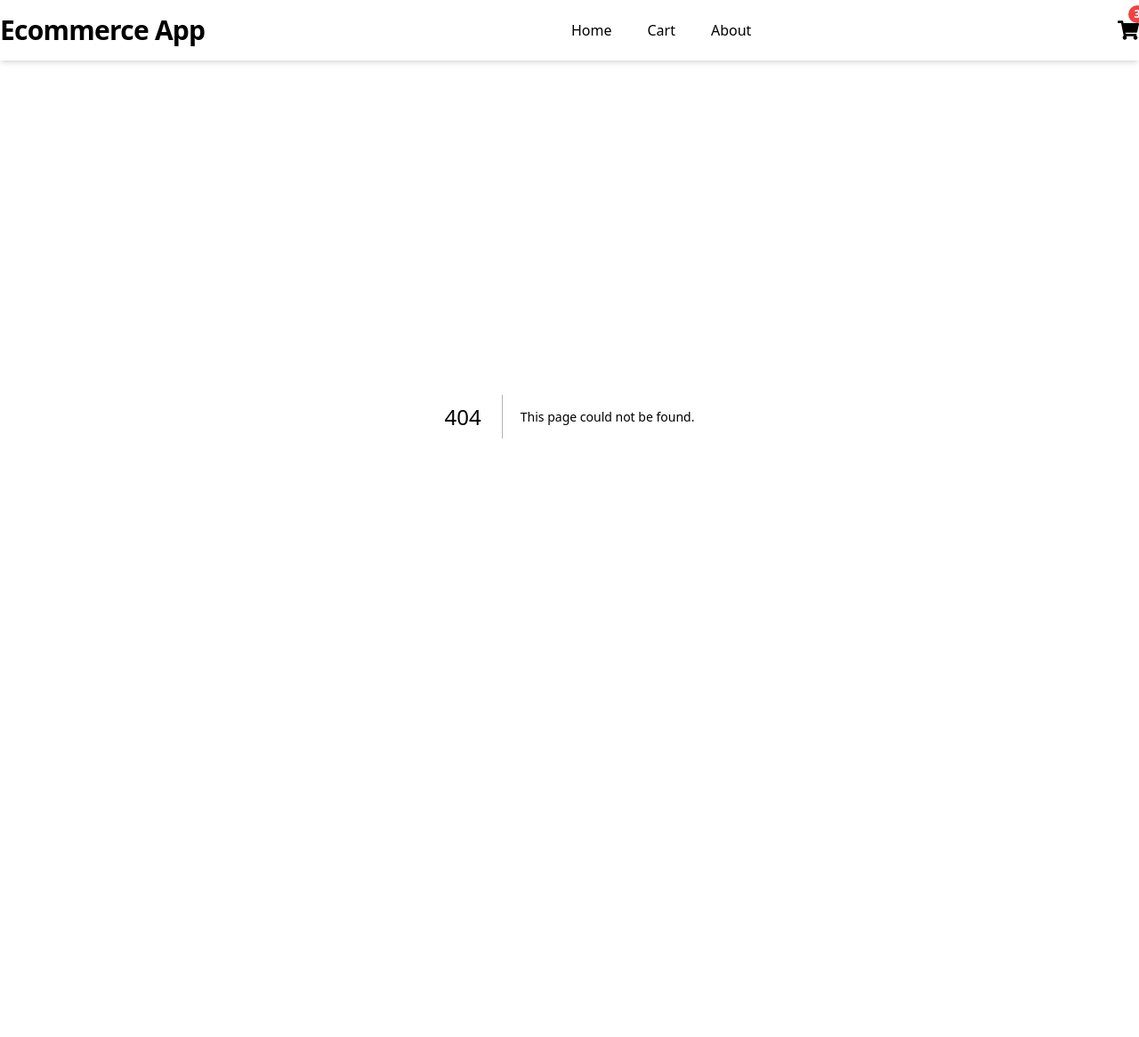
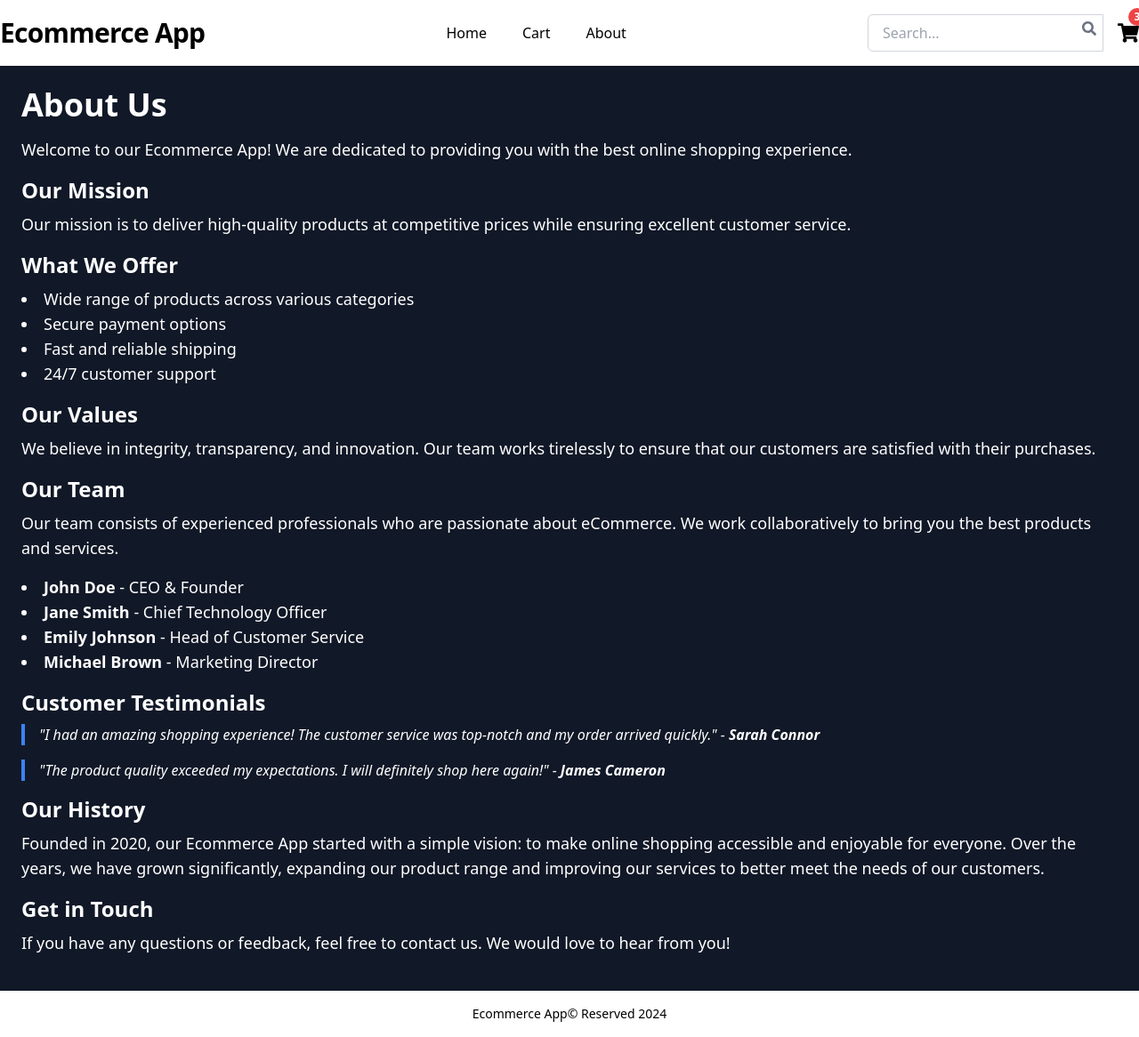
Before and after one commit to amanvir-singh/ecommerce_next, a Next.js app: page /about in a window 1280 px wide. Before the commit this address had no page. Shown: the whole page at 89% size. Before the commit the page ends 868 px from the top, so only its background shows below. Built offline with nearby package versions, Linux system fonts and the light colour scheme.

Commit message:
Added Footer and About Page

```diff
--- /dev/null
+++ b/src/app/about/page.tsx
@@ -0,0 +1,60 @@
+
+const About = () => {
+  return (
+    <div className="container mx-auto p-6 bg-gray-900 text-white">
+      <h1 className="text-4xl font-bold mb-4">About Us</h1>
+      <p className="text-lg mb-4">
+        Welcome to our Ecommerce App! We are dedicated to providing you with the best online shopping experience.
+      </p>
+
+      <h2 className="text-2xl font-semibold mb-2">Our Mission</h2>
+      <p className="text-lg mb-4">
+        Our mission is to deliver high-quality products at competitive prices while ensuring excellent customer service.
+      </p>
+
+      <h2 className="text-2xl font-semibold mb-2">What We Offer</h2>
+      <ul className="list-disc list-inside text-lg mb-4">
+        <li>Wide range of products across various categories</li>
+        <li>Secure payment options</li>
+        <li>Fast and reliable shipping</li>
+        <li>24/7 customer support</li>
+      </ul>
+
+      <h2 className="text-2xl font-semibold mb-2">Our Values</h2>
+      <p className="text-lg mb-4">
+        We believe in integrity, transparency, and innovation. Our team works tirelessly to ensure that our customers are satisfied with their purchases.
+      </p>
+
+      <h2 className="text-2xl font-semibold mb-2">Our Team</h2>
+      <p className="text-lg mb-4">
+        Our team consists of experienced professionals who are passionate about eCommerce. We work collaboratively to bring you the best products and services.
+      </p>
+      <ul className="list-disc list-inside text-lg mb-4">
+        <li><strong>John Doe</strong> - CEO & Founder</li>
+        <li><strong>Jane Smith</strong> - Chief Technology Officer</li>
+        <li><strong>Emily Johnson</strong> - Head of Customer Service</li>
+        <li><strong>Michael Brown</strong> - Marketing Director</li>
+      </ul>
+
+      <h2 className="text-2xl font-semibold mb-2">Customer Testimonials</h2>
+      <blockquote className="border-l-4 border-blue-500 pl-4 italic mb-4">
+      &quot;I had an amazing shopping experience! The customer service was top-notch and my order arrived quickly.&quot; - <strong>Sarah Connor</strong>
+      </blockquote>
+      <blockquote className="border-l-4 border-blue-500 pl-4 italic mb-4">
+      &quot;The product quality exceeded my expectations. I will definitely shop here again!&quot; - <strong>James Cameron</strong>
+      </blockquote>
+
+      <h2 className="text-2xl font-semibold mb-2">Our History</h2>
+      <p className="text-lg mb-4">
+        Founded in 2020, our Ecommerce App started with a simple vision: to make online shopping accessible and enjoyable for everyone. Over the years, we have grown significantly, expanding our product range and improving our services to better meet the needs of our customers.
+      </p>
+
+      <h2 className="text-2xl font-semibold mb-2">Get in Touch</h2>
+      <p className="text-lg mb-4">
+        If you have any questions or feedback, feel free to contact us. We would love to hear from you!
+      </p>
+    </div>
+  );
+};
+
+export default About;
--- /dev/null
+++ b/src/app/components/Footer.tsx
@@ -0,0 +1,13 @@
+const Footer = () => {
+  return (
+    <footer className="py-4 bg-white shadow-md dark:bg-white-800 ">
+      <div className="container mx-auto">
+        <p className="text-sm text-black text-center">
+        Ecommerce App© Reserved 2024
+        </p>
+      </div>
+    </footer>
+  );
+};
+
+export default Footer;
--- a/src/app/components/Header.tsx
+++ b/src/app/components/Header.tsx
@@ -1,11 +1,17 @@
-"use client"
+"use client";
 import Link from 'next/link';
-import { FaShoppingCart } from 'react-icons/fa';
+import { FaShoppingCart, FaSearch } from 'react-icons/fa';
 import { useState } from 'react';
 
 const Header = () => {
+  const [cartItems, setCartItems] = useState(3);
+  const [searchQuery, setSearchQuery] = useState('');
 
-  const [cartItems, setCartItems] = useState(3);
+  const handleSearch = (e: React.FormEvent<HTMLFormElement>) => {
+    e.preventDefault();
+    // Implement search functionality here
+    console.log("Searching for:", searchQuery);
+  };
 
   return (
     <header className="py-4 bg-white shadow-md dark:bg-white-800">
@@ -35,7 +41,21 @@ const Header = () => {
             About
           </Link>
         </nav>
-        <Link href="/cart" className="relative flex items-center text-black hover:opacity-75 transition duration-300">
+
+        <form onSubmit={handleSearch} className="flex items-center relative">
+          <input
+            type="text"
+            placeholder="Search..."
+            value={searchQuery}
+            onChange={(e) => setSearchQuery(e.target.value)}
+            className="border border-gray-300 rounded-l-md py-2 px-4 focus:outline-none focus:ring-2 focus:ring-blue-500"
+          />
+          <button type="submit" className="absolute right-0 top-0 mt-2 mr-2">
+            <FaSearch className="text-gray-500" />
+          </button>
+        </form>
+
+        <Link href="/cart" className="relative flex items-center text-black hover:opacity-75 transition duration-300 ml-4">
           <FaShoppingCart className="text-2xl" />
           {cartItems > 0 && (
             <span className="absolute -top-4 -right-2 bg-red-500 text-white text-xs font-bold rounded-full w-5 h-5 flex items-center justify-center">
--- a/src/app/layout.tsx
+++ b/src/app/layout.tsx
@@ -3,6 +3,7 @@ import "./globals.css";
 import {cn} from "./lib/utils"
 import { Inter as FontSans } from "next/font/google";
 import Header from "./components/Header";
+import Footer from "./components/Footer";
 
 const fontSans = FontSans({
   subsets: ["latin"],
@@ -27,11 +28,9 @@ export default function RootLayout({
           fontSans.variable
         )}
       >
-
           <Header />
           {children}
-
-
+          <Footer/>
       </body>
     </html>
   );
```
Lines whose indentation alone changed are shown as unchanged.
